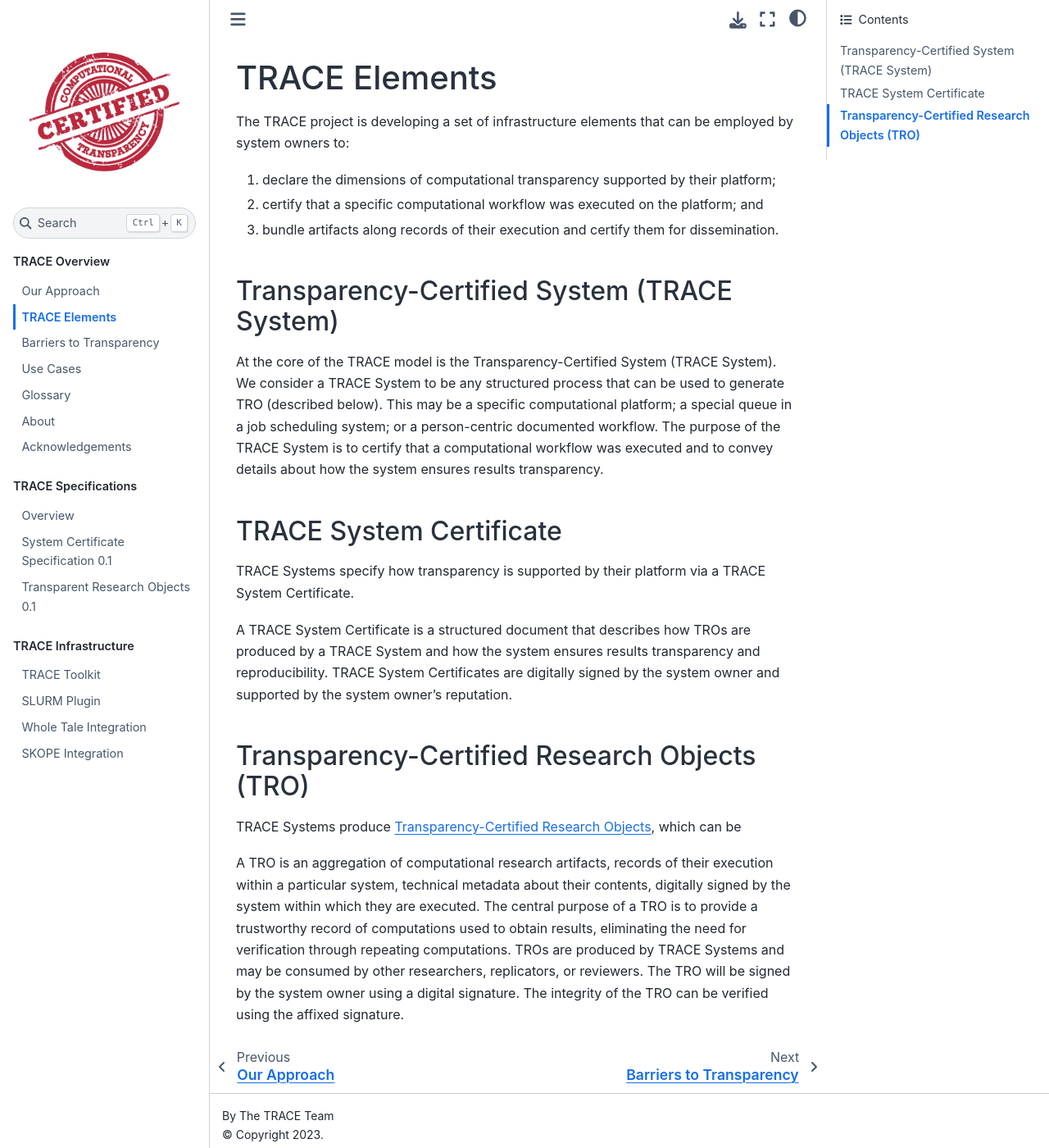
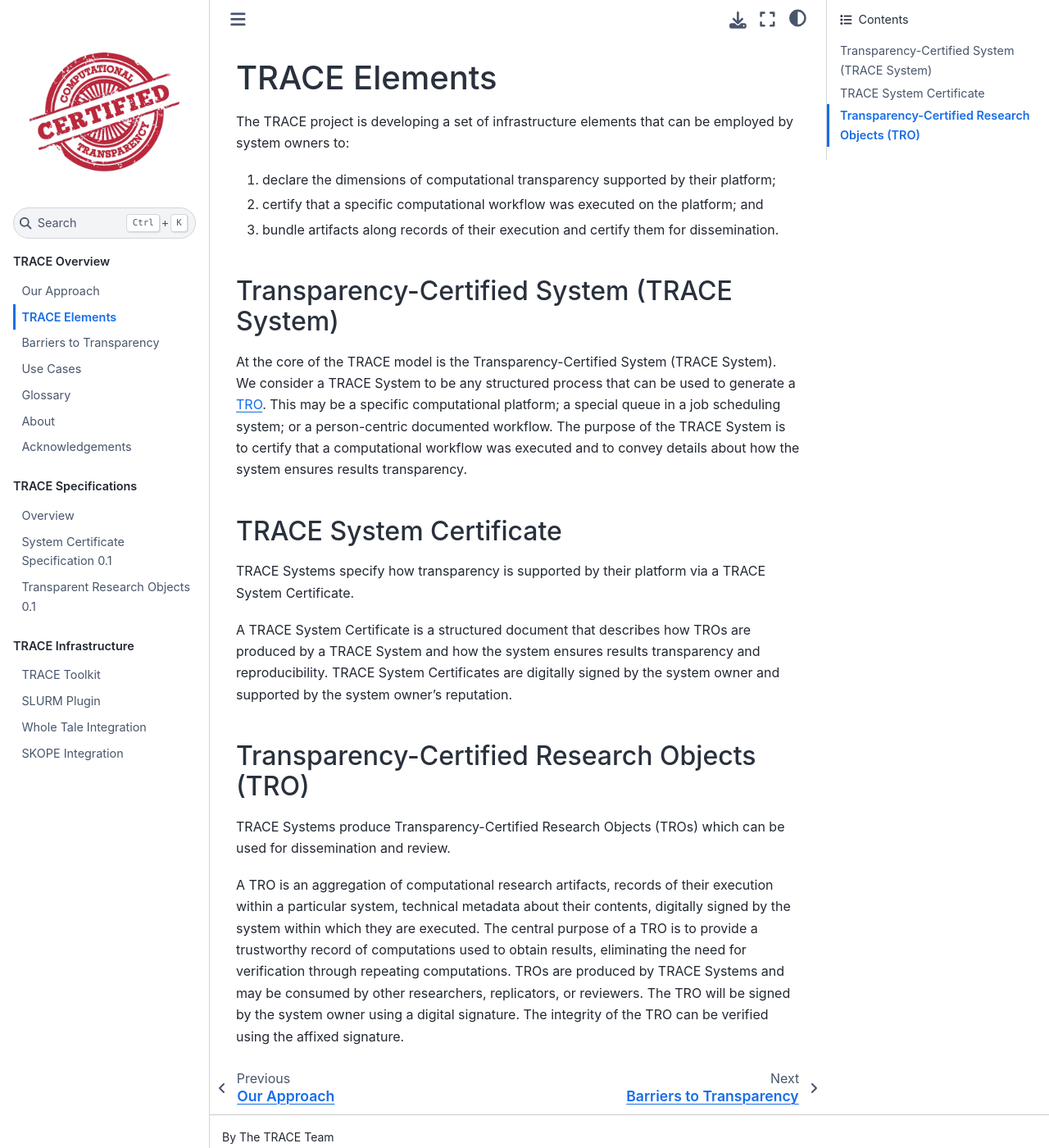
Before and after one commit to transparency-certified/trace-specification, a Jupyter Book: the page built from docs/elements.md, in a window 1280 px wide and 1400 px high. Shown: the whole window at 82% size. Built offline with Jupyter Book 1.0.4 settings and Sphinx 7.4.7 and the Sphinx Book theme 1.1.4, drawn with Linux system fonts in a browser that asks for light colours.

Commit message:
Fixed typos

```diff
--- a/docs/elements.md
+++ b/docs/elements.md
@@ -14,7 +14,7 @@ employed by system owners to:
 
 At the core of the TRACE model is the Transparency-Certified System (TRACE
 System).  We consider a TRACE System to be any structured
-process that can be used to generate TRO (described below). This may be a
+process that can be used to generate a [TRO](element-tro). This may be a
 specific computational platform; a special queue in a job scheduling system; or
 a person-centric documented workflow. The purpose of the TRACE System is to
 certify that a computational workflow was executed and to convey details about
@@ -34,8 +34,8 @@ owner and supported by the system owner's reputation.
 (element-tro)=
 ## Transparency-Certified Research Objects (TRO)
 
-TRACE Systems produce [Transparency-Certified Research Objects](element-tro),
-which can be
+TRACE Systems produce Transparency-Certified Research Objects (TROs) which can
+be used for dissemination and review.
 
 A TRO is an aggregation of computational research artifacts, records of their
 execution within a particular system, technical metadata about their contents,
```
